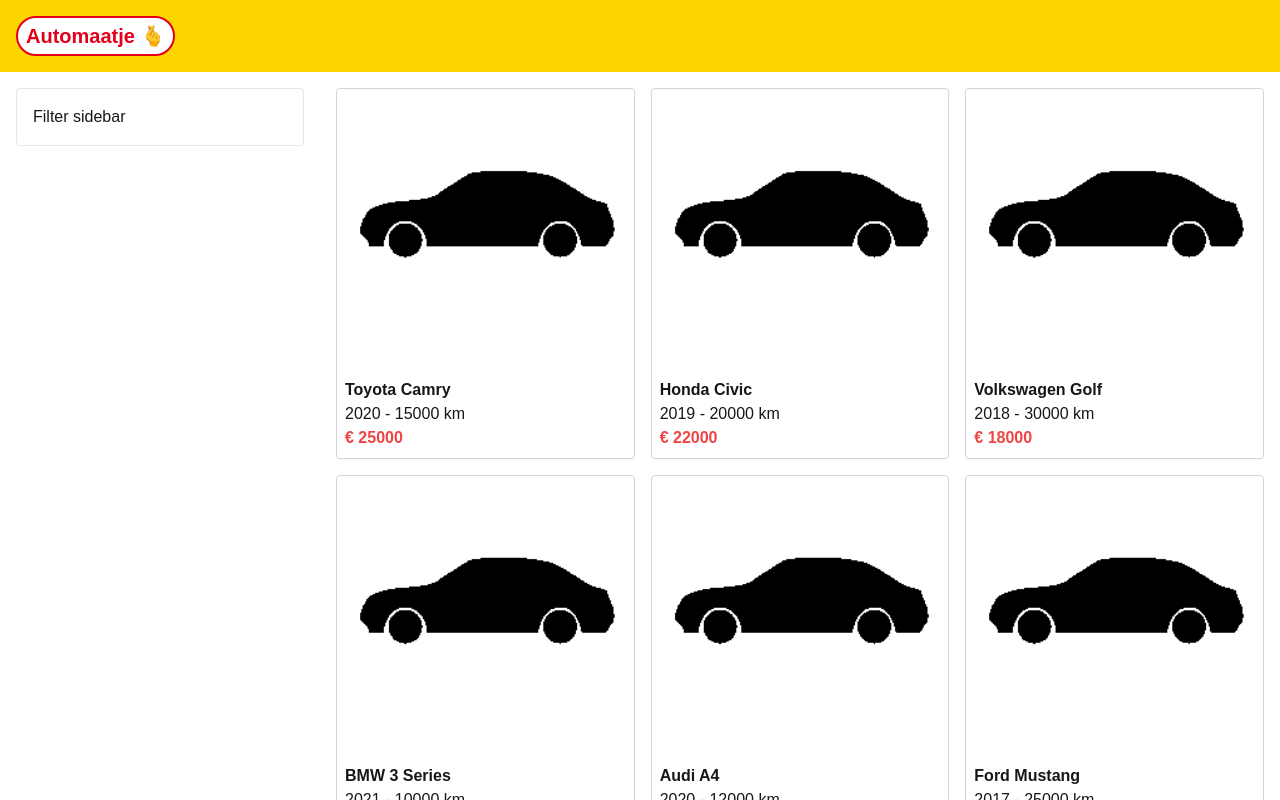
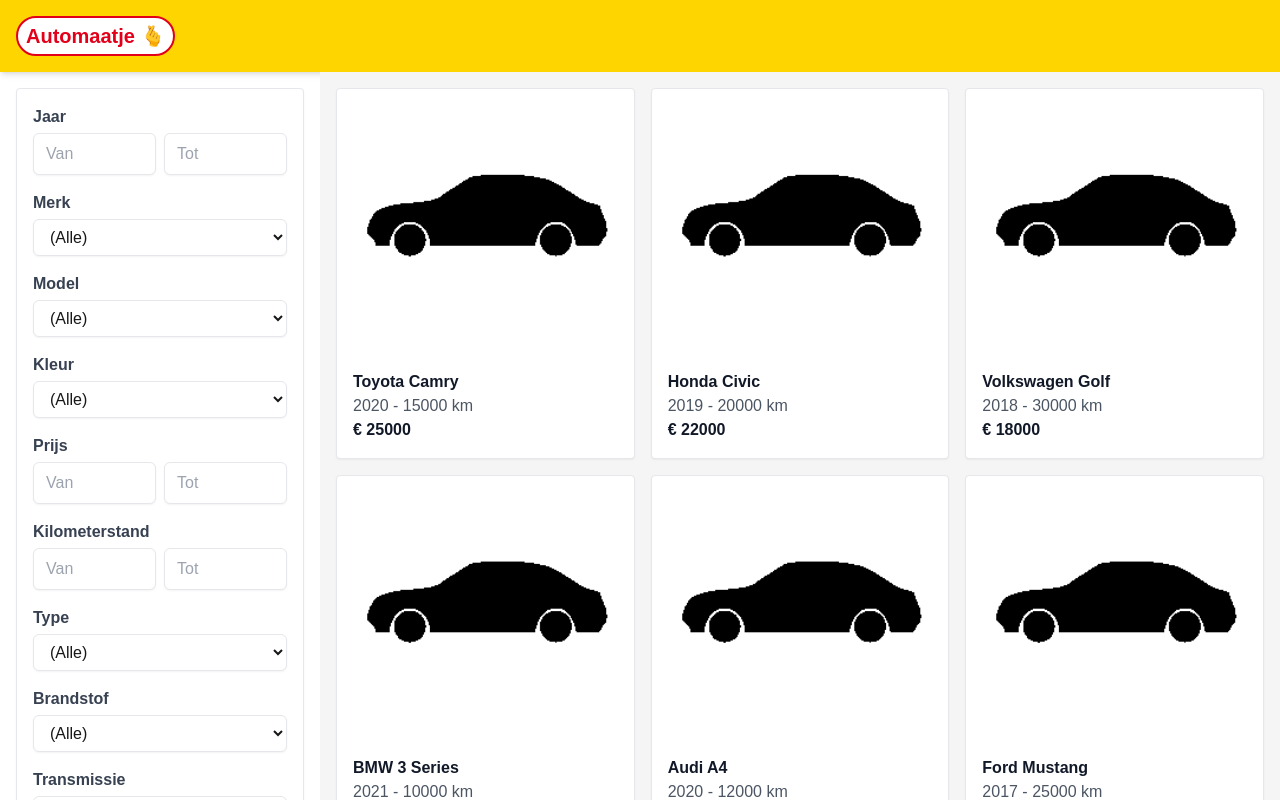
Before and after one commit to drikusroor/automaatje, a Next.js app: page /products in a window 1280 px wide. Shown: the top 800 px of the page. Built offline with nearby package versions, Linux system fonts and the light colour scheme.

Commit message:
Feat: Enhance product filtering with range and exact match options, and add FilterSidebar component

```diff
--- a/app/api/products/route.ts
+++ b/app/api/products/route.ts
@@ -1,5 +1,5 @@
-import { NextResponse } from 'next/server';
-import products from './products.json'; // Import the dataset
+import { NextRequest, NextResponse } from 'next/server';
+import products from './products.json';
 
 // Helper function to simulate Elasticsearch-like free text search
 function searchProducts(query: string, items: any[]) {
@@ -13,7 +13,6 @@
   );
 }
 
-// Helper function to apply filters
 function filterProducts(items: any[], filters: { facet: string; operator: string; value: any }[]) {
   return items.filter((item) =>
     filters.every((filter) => {
@@ -34,7 +33,6 @@
   );
 }
 
-// Helper function to sort products
 function sortProducts(items: any[], sortRules: { facet: string; asc: boolean }[]) {
   return items.sort((a, b) => {
     for (const rule of sortRules) {
@@ -47,44 +45,46 @@
   });
 }
 
-export async function GET(request: Request) {
-  const { searchParams } = new URL(request.url);
+export async function GET(request: NextRequest) {
+  const { searchParams } = request.nextUrl;
+  const page = parseInt(searchParams.get('page') || '1');
+  const amountPerPage = parseInt(searchParams.get('amountPerPage') || '10');
 
-  // Parse query parameters
-  const query = searchParams.get('query') || '';
-  const page = parseInt(searchParams.get('page') || '1', 10);
-  const amountPerPage = parseInt(searchParams.get('amountPerPage') || '10', 10);
-  const orderBy = JSON.parse(searchParams.get('orderBy') || '[]');
-  const filterBy = JSON.parse(searchParams.get('filterBy') || '[]');
+  // Apply filters
+  let filteredProducts = [...products];
 
-  // Step 1: Apply free text search
-  let filteredProducts = searchProducts(query, products);
+  // Number range filters
+  const numberFilters = ['year', 'price', 'mileage'];
+  numberFilters.forEach(filter => {
+    const fromValue = searchParams.get(`${filter}From`);
+    const toValue = searchParams.get(`${filter}To`);
 
-  // Step 2: Apply filters
-  filteredProducts = filterProducts(filteredProducts, filterBy);
+    if (fromValue) {
+      filteredProducts = filteredProducts.filter(p => p[filter] >= parseInt(fromValue));
+    }
+    if (toValue) {
+      filteredProducts = filteredProducts.filter(p => p[filter] <= parseInt(toValue));
+    }
+  });
 
-  // Step 3: Sort products
-  const sortedProducts = sortProducts(filteredProducts, orderBy);
+  // Exact match filters
+  const exactFilters = ['make', 'model', 'color', 'type', 'fuel', 'transmission', 'condition', 'location'];
+  exactFilters.forEach(filter => {
+    const value = searchParams.get(filter);
+    if (value) {
+      filteredProducts = filteredProducts.filter(p => p[filter] === value);
+    }
+  });
 
-  // Step 4: Paginate results
-  const startIndex = (page - 1) * amountPerPage;
-  const endIndex = startIndex + amountPerPage;
-  const paginatedProducts = sortedProducts.slice(startIndex, endIndex);
+  const start = (page - 1) * amountPerPage;
+  const end = start + amountPerPage;
+  const paginatedProducts = filteredProducts.slice(start, end);
 
-  const totalPages = Math.ceil(filteredProducts.length / amountPerPage);
-
-  // Prepare response
-  const response = {
-    query,
+  return NextResponse.json({
+    items: paginatedProducts,
     page,
     amountPerPage,
-    orderBy,
-    filterBy,
     totalResults: filteredProducts.length,
-    totalAmountProducts: products.length,
-    pages: totalPages,
-    items: paginatedProducts,
-  };
-
-  return NextResponse.json(response);
+    pages: Math.ceil(filteredProducts.length / amountPerPage)
+  });
 }
--- /dev/null
+++ b/app/components/FilterSidebar.tsx
@@ -0,0 +1,83 @@
+"use client";
+
+import React from 'react';
+import { useRouter, useSearchParams } from 'next/navigation';
+
+export default function FilterSidebar({ facets }: { facets: any[] }) {
+  const router = useRouter();
+  const searchParams = useSearchParams();
+
+  const handleFilterChange = (key: string, value: string) => {
+    const params = new URLSearchParams(searchParams.toString());
+    if (value) {
+      params.set(key, value);
+    } else {
+      params.delete(key);
+    }
+    router.push(`/products?${params.toString()}`);
+  };
+
+  return (
+    <div className="bg-white border border-gray-200 p-4 rounded shadow-sm">
+      {facets.map((facet) => {
+        // Check if this is part of a range (ends with From or To)
+        const isRange = facet.key.endsWith('From') || facet.key.endsWith('To');
+        const isFromField = facet.key.endsWith('From');
+
+        // Skip 'To' fields as they'll be handled with their 'From' counterpart
+        if (facet.key.endsWith('To')) return null;
+
+        // Find matching 'To' field if this is a 'From' field
+        const toField = isFromField
+          ? facets.find(f => f.key === facet.key.replace('From', 'To'))
+          : null;
+
+        return (
+          <div key={facet.key} className="mb-4">
+            <label className="block font-semibold text-gray-700 mb-1">
+              {isRange ? facet.display.replace(' (vanaf)', '') : facet.display}
+            </label>
+
+            {isRange ? (
+              <div className="flex gap-2">
+                <div className="flex-1">
+                  <input
+                    type="number"
+                    min={facet.options[0]}
+                    max={facet.options[facet.options.length - 1]}
+                    placeholder="Van"
+                    defaultValue={searchParams.get(facet.key) || ''}
+                    className="w-full px-3 py-2 bg-white border border-gray-200 rounded-md shadow-sm focus:outline-none focus:ring-1 focus:ring-gray-400 focus:border-gray-400"
+                    onChange={(e) => handleFilterChange(facet.key, e.target.value)}
+                  />
+                </div>
+                <div className="flex-1">
+                  <input
+                    type="number"
+                    min={toField?.options[0]}
+                    max={toField?.options[toField.options.length - 1]}
+                    placeholder="Tot"
+                    defaultValue={searchParams.get(toField?.key || '') || ''}
+                    className="w-full px-3 py-2 bg-white border border-gray-200 rounded-md shadow-sm focus:outline-none focus:ring-1 focus:ring-gray-400 focus:border-gray-400"
+                    onChange={(e) => handleFilterChange(toField?.key || '', e.target.value)}
+                  />
+                </div>
+              </div>
+            ) : (
+              <select
+                className="w-full px-3 py-2 bg-white border border-gray-200 rounded-md shadow-sm focus:outline-none focus:ring-1 focus:ring-gray-400 focus:border-gray-400"
+                defaultValue={searchParams.get(facet.key) || ''}
+                onChange={(e) => handleFilterChange(facet.key, e.target.value)}
+              >
+                <option value="">(Alle)</option>
+                {facet.options.map((opt: string | number) => (
+                  <option key={opt} value={opt}>{opt}</option>
+                ))}
+              </select>
+            )}
+          </div>
+        );
+      }).filter(Boolean)}
+    </div>
+  );
+}
--- a/app/components/Header.tsx
+++ b/app/components/Header.tsx
@@ -1,9 +1,8 @@
-
 import Link from "next/link";
 
 export default function Header() {
   return (
-    <header className="bg-bovag-yellow text-bovag-red p-4">
+    <header className="bg-bovag-yellow text-bovag-red p-4 shadow-md">
       <nav className="flex justify-between items-center">
         <Link href="/" className="bg-white px-2 py-1 rounded-3xl font-bold text-xl border-2 border-bovag-red">
           Automaatje 🫰
--- a/app/components/ProductListTile.tsx
+++ b/app/components/ProductListTile.tsx
@@ -1,4 +1,3 @@
-
 import Image from 'next/image';
 import React from 'react';
 
@@ -19,7 +18,7 @@
 
 export default function ProductListTile({ product }: { product: Product }) {
   return (
-    <div className="border border-gray-300 p-2 rounded shadow-sm">
+    <div className="bg-white border border-gray-200 p-4 rounded shadow-sm hover:shadow-md transition-shadow">
       <Image
         src={`/images/car-placeholder.png`}
         width={300}
@@ -27,9 +26,9 @@
         alt={product.make}
         className='invert'
       />
-      <h3 className="font-bold">{product.make} {product.model}</h3>
-      <p>{product.year} - {product.mileage} km</p>
-      <p className="text-red-500 font-semibold">€ {product.price}</p>
+      <h3 className="font-bold text-gray-900">{product.make} {product.model}</h3>
+      <p className="text-gray-600">{product.year} - {product.mileage} km</p>
+      <p className="text-gray-900 font-semibold">€ {product.price}</p>
     </div>
   );
 }
--- a/app/products/page.tsx
+++ b/app/products/page.tsx
@@ -1,14 +1,30 @@
 import React from 'react';
 import ProductList from '../components/ProductList';
 import Link from 'next/link';
+import FilterSidebar from '../components/FilterSidebar';
 
 export default async function Page({ searchParams }) {
-  const { page: pageParam} = await searchParams;
+  const { page: pageParam, ...filterParams } = searchParams;
   const page = parseInt(pageParam) || 1;
-  const res = await fetch(`http://localhost:3000/api/products?page=${page}&amountPerPage=10`, {
+
+  const queryParams = new URLSearchParams();
+  queryParams.set('page', page.toString());
+  queryParams.set('amountPerPage', '10');
+
+  // Safely add filter params
+  Object.entries(filterParams).forEach(([key, value]) => {
+    if (value !== undefined && value !== null) {
+      queryParams.set(key, value.toString());
+    }
+  });
+
+  const res = await fetch(`http://localhost:3000/api/products?${queryParams}`, {
     cache: 'no-store',
   });
   const data = await res.json();
+
+  const facetsRes = await fetch('http://localhost:3000/api/facets', { cache: 'no-store' });
+  const facets = await facetsRes.json();
 
   const { items, page: currentPage, totalResults, amountPerPage, pages } = data;
   const totalPages = Math.ceil(totalResults / amountPerPage);
@@ -33,10 +49,9 @@
   return (
     <div className="flex">
       <aside className="w-1/4 p-4 hidden md:block">
-        {/* Placeholder for filters */}
-        <div className="border p-4 rounded">Filter sidebar</div>
+        <FilterSidebar facets={facets} />
       </aside>
-      <main className="flex-1 p-4">
+      <main className="flex-1 p-4 bg-brand-gray min-h-screen">
         <ProductList products={items} />
         <div className="mt-4 flex gap-2 items-center">
           {pageNumbers.map((p, idx) =>
--- a/tailwind.config.ts
+++ b/tailwind.config.ts
@@ -12,7 +12,8 @@
         background: "var(--background)",
         foreground: "var(--foreground)",
         "bovag-red": "#e2001a",
-        "bovag-yellow": "#ffd500"
+        "bovag-yellow": "#ffd500",
+        "brand-gray": "#f5f5f5"
       },
     },
   },
```
